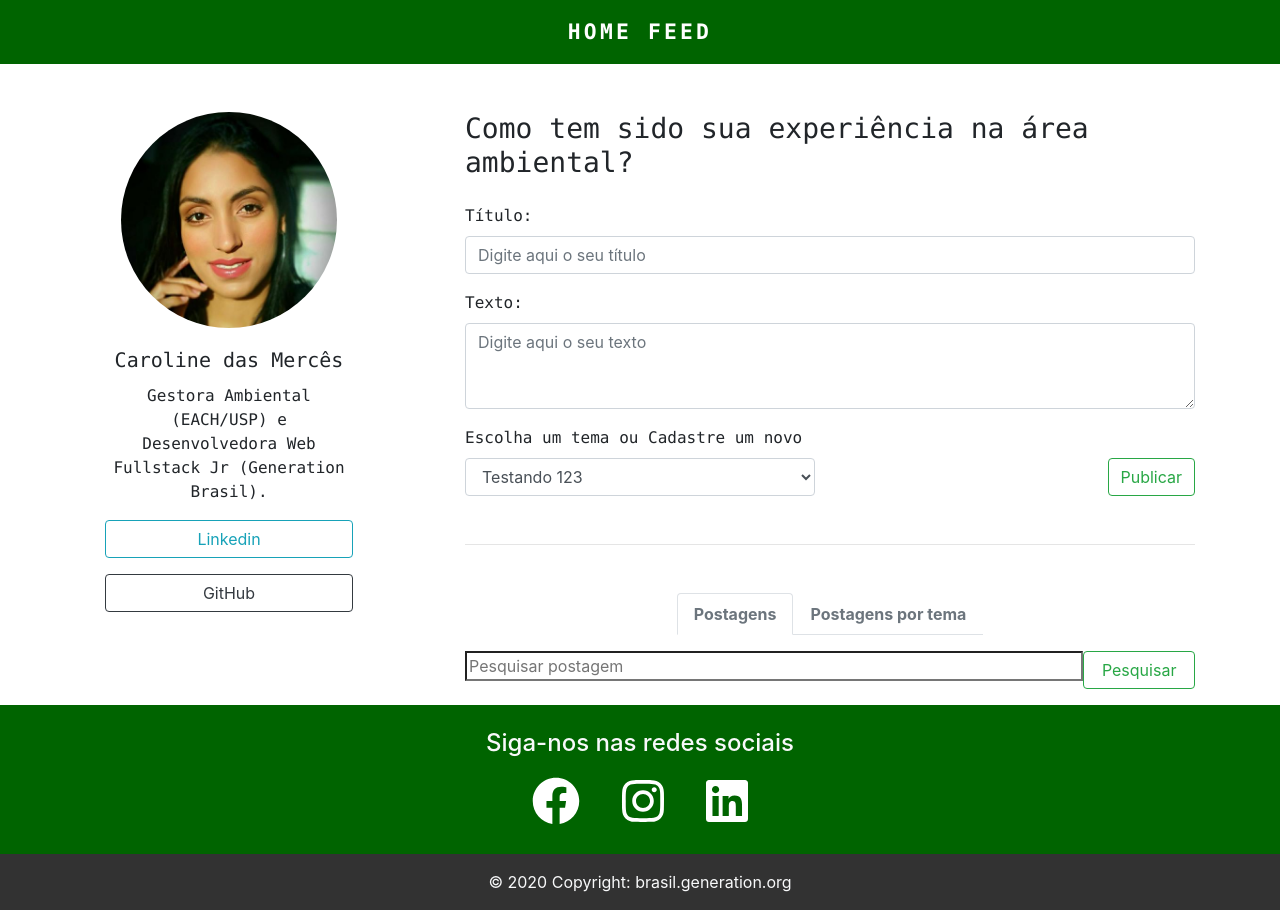
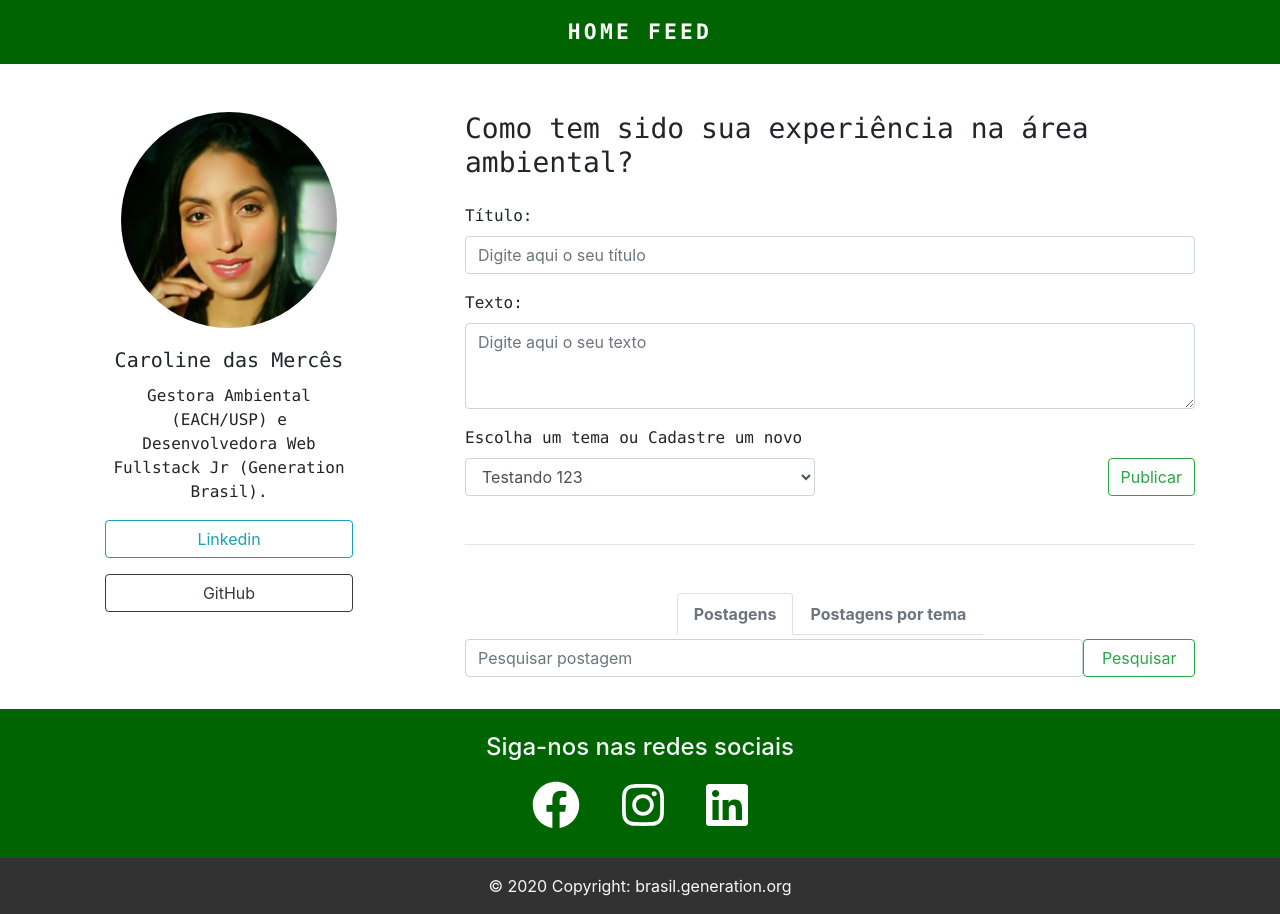
Before and after one commit to carolinemerces/blogPessoal, an Angular app in the folder blogPessoal/: page /feed in a window 1280 px wide. Built offline with nearby package versions, Linux system fonts and the light colour scheme.

Commit message:
update feed

```diff
--- a/blogPessoal/src/app/feed/feed.component.html
+++ b/blogPessoal/src/app/feed/feed.component.html
@@ -59,10 +59,7 @@
         <!--coluna 2 da coluna 2-->
         <div class="col-md-6 d-flex justify-content-end">
           <!--button-->
-          <button
-            type="button"
-            class="btn btn-outline-success w-25"
-          >
+          <button type="button" class="btn btn-outline-success w-25">
             Publicar
           </button>
           <!--/button-->
@@ -111,16 +108,20 @@
           aria-labelledby="nav-postagens-tab"
         >
           <!--linha de pesquisa-->
-          <div class="row mt-3 mb-3">
+          <div class="row mt-1 mb-3">
             <!--coluna 1-->
             <div class="col-md-10 pr-0">
-              <input
-                class="from-control w-100"
-                type="search"
-                placeholder="Pesquisar postagem"
-                aria-label="Pesquisar">
+              <div class="form-group">
+                <input
+                  type="search"
+                  class="form-control"
+                  id="search"
+                  placeholder="Pesquisar postagem" aria-label="Pesquisar"
+                />
+              </div>
             </div>
             <!--/coluna 1-->
+
             <!--coluna 2-->
             <div class="col-md-2 pl-0">
               <!--button-->
@@ -132,7 +133,7 @@
             <!--/coluna 2-->
           </div>
           <!--/linha de pesquisa-->
-        </div>
+      </div>
         <!--/Conteúdo de Postagens-->
 
         <!--Conteúdo de Postagens temas-->
@@ -143,14 +144,17 @@
           aria-labelledby="nav-postagens-tab"
         >
           <!--linha de pesquisa-->
-          <div class="row mt-3 mb-3">
+          <div class="row mt-1 mb-3">
             <!--coluna 1-->
             <div class="col-md-10 pr-0">
-              <input
-                class="from-control w-100"
-                type="search"
-                placeholder="Pesquisar postagem"
-                aria-label="Pesquisar">
+              <div class="form-group">
+                <input
+                  type="search"
+                  class="form-control"
+                  id="search"
+                  placeholder="Pesquisar postagem" aria-label="Pesquisar"
+                />
+              </div>
             </div>
             <!--/coluna 1-->
             <!--coluna 2-->
```
